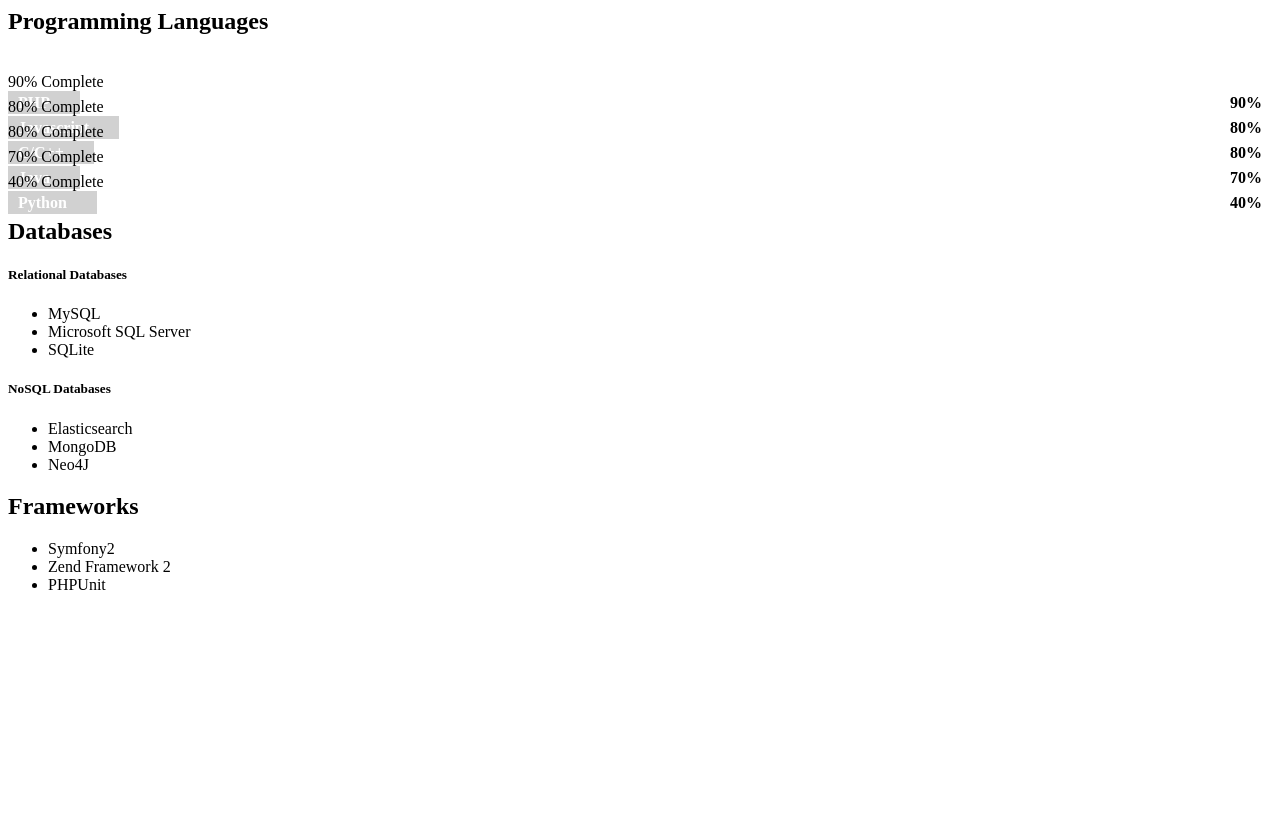
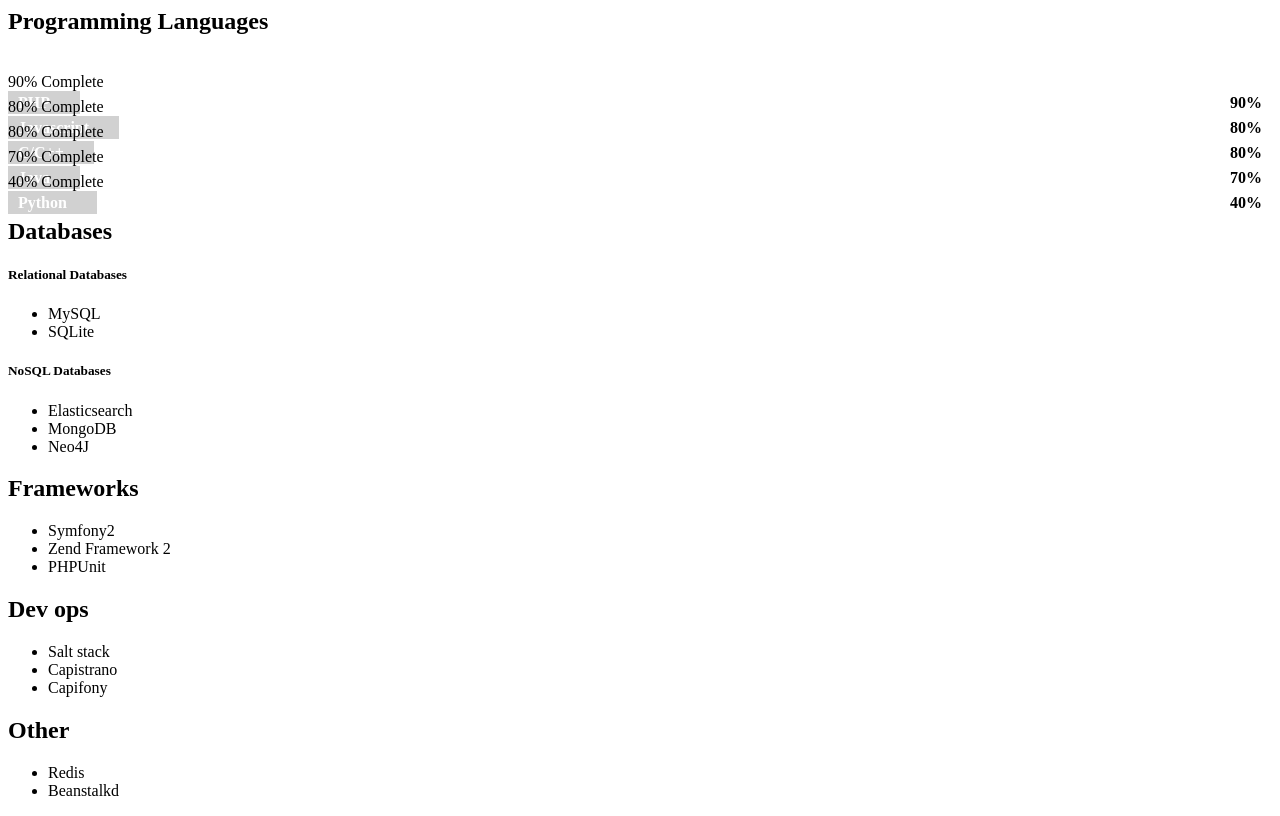
Before and after one commit to michcald/website, a PHP site: page /pages/skills.php in a window 1280 px wide. Before the commit the page ends 590 px from the top, so only its background shows below. Run offline with PHP 8.4, Linux system fonts and the light colour scheme.

Commit message:
Update skills.php

```diff
--- a/pages/skills.php
+++ b/pages/skills.php
@@ -61,7 +61,6 @@ $langs = array(
     <h5>Relational Databases</h5>
     <ul>
         <li>MySQL</li>
-        <li>Microsoft SQL Server</li>
         <li>SQLite</li>
     </ul>
     <h5>NoSQL Databases</h5>
@@ -80,3 +79,20 @@ $langs = array(
         <li>PHPUnit</li>
     </ul>
 </div>
+
+<div class="col-md-6">
+    <h2>Dev ops</h2>
+    <ul>
+        <li>Salt stack</li>
+        <li>Capistrano</li>
+        <li>Capifony</li>
+    </ul>
+</div>
+
+<div class="col-md-6">
+    <h2>Other</h2>
+    <ul>
+        <li>Redis</li>
+        <li>Beanstalkd</li>
+    </ul>
+</div>
```
